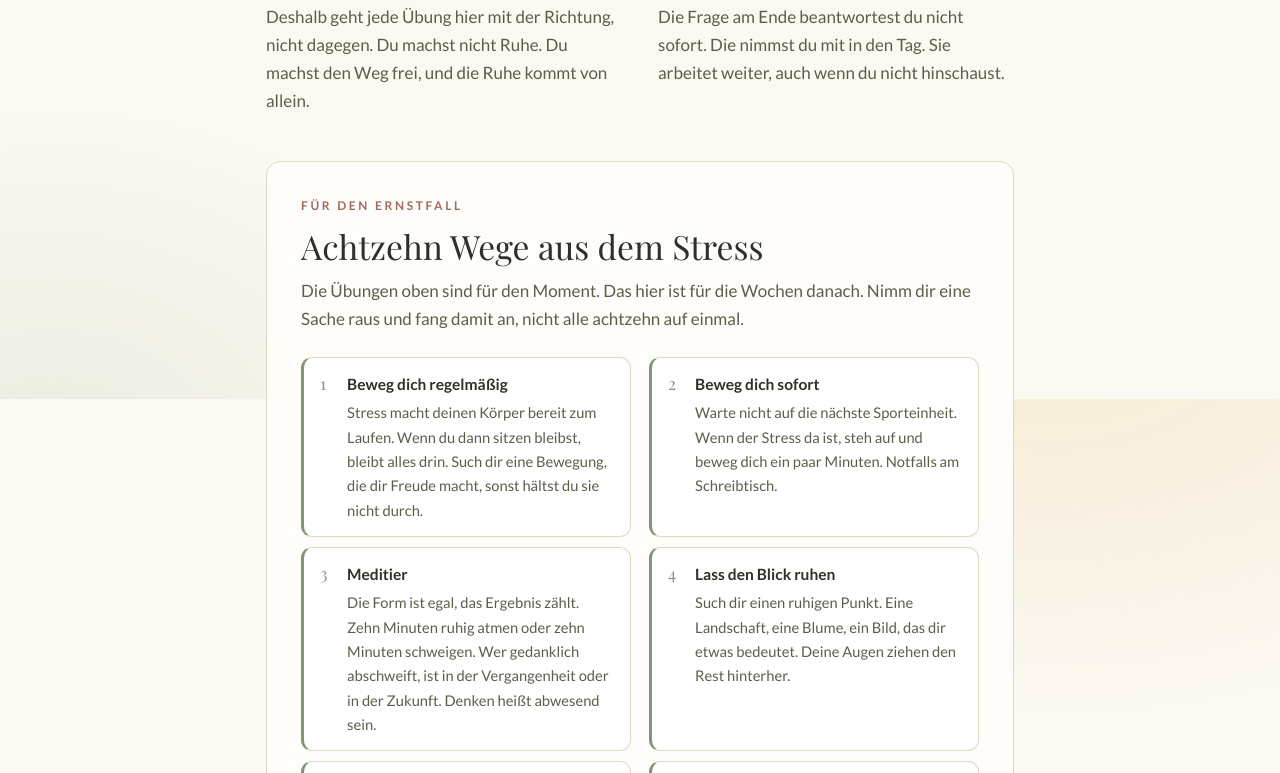
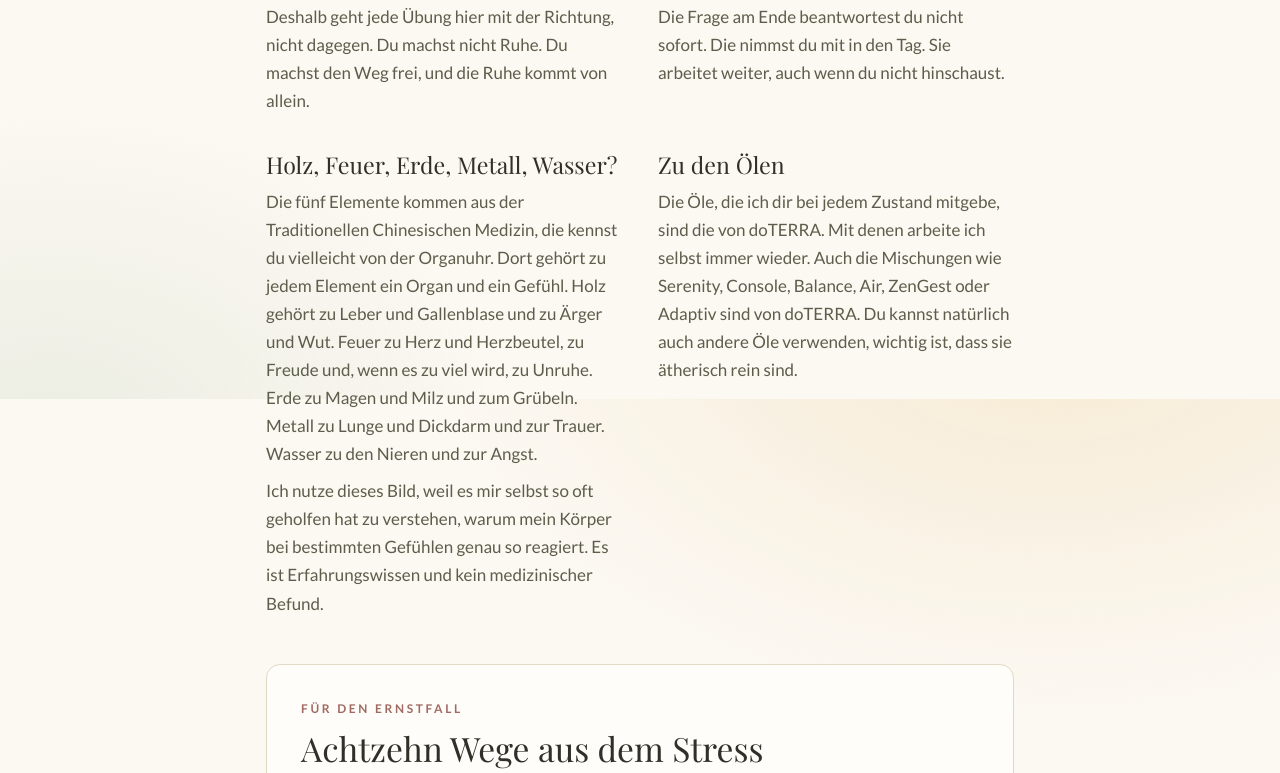
Before and after one commit to InnerVision-Kerstin/ruhe-to-go, a plain HTML site: page index.html in a window 1280 px wide. Shown: the part 1201-1974 px from the top of the page. Drawn offline with nearby package versions, Linux system fonts and the light colour scheme; a web font is replaced by a local one.

Commit message:
Ruhe to go, Erklärung zu den fünf Elementen und den doTERRA Ölen
Co-Authored-By: Claude Opus 5.5 <noreply@anthropic.com>
Claude-Session: https://claude.ai/code/session_01VGdCnbKXzTNDwiWw4ywEzx

```diff
--- a/index.html
+++ b/index.html
@@ -652,6 +652,15 @@
       <p>Nicht wenn es dir gut geht. Genau dann, wenn es dich erwischt. Tipp den Zustand an, lies die drei Zeilen, starte den Timer und mach die Übung wirklich.</p>
       <p>Die Frage am Ende beantwortest du nicht sofort. Die nimmst du mit in den Tag. Sie arbeitet weiter, auch wenn du nicht hinschaust.</p>
     </section>
+    <section>
+      <h2>Holz, Feuer, Erde, Metall, Wasser?</h2>
+      <p>Die fünf Elemente kommen aus der Traditionellen Chinesischen Medizin, die kennst du vielleicht von der Organuhr. Dort gehört zu jedem Element ein Organ und ein Gefühl. Holz gehört zu Leber und Gallenblase und zu Ärger und Wut. Feuer zu Herz und Herzbeutel, zu Freude und, wenn es zu viel wird, zu Unruhe. Erde zu Magen und Milz und zum Grübeln. Metall zu Lunge und Dickdarm und zur Trauer. Wasser zu den Nieren und zur Angst.</p>
+      <p>Ich nutze dieses Bild, weil es mir selbst so oft geholfen hat zu verstehen, warum mein Körper bei bestimmten Gefühlen genau so reagiert. Es ist Erfahrungswissen und kein medizinischer Befund.</p>
+    </section>
+    <section>
+      <h2>Zu den Ölen</h2>
+      <p>Die Öle, die ich dir bei jedem Zustand mitgebe, sind die von doTERRA. Mit denen arbeite ich selbst immer wieder. Auch die Mischungen wie Serenity, Console, Balance, Air, ZenGest oder Adaptiv sind von doTERRA. Du kannst natürlich auch andere Öle verwenden, wichtig ist, dass sie ätherisch rein sind.</p>
+    </section>
   </div>
 
 
@@ -704,7 +713,7 @@
     <p><strong>Das hier ist Mentaltraining, keine Therapie.</strong></p>
     <p>Die Übungen helfen dir durch einen Moment. Sie ersetzen keine Behandlung. Wenn dich ein Zustand über Wochen nicht loslässt, wenn du nicht mehr schläfst oder wenn du dich gar nicht mehr spürst, hol dir bitte Unterstützung. Bei mir, bei einem Therapeuten oder bei deinem Arzt.</p>
     <p>Und wenn du das Gefühl hast, es geht nicht mehr, warte nicht. Ruf jemanden an, der dir zuhört. Das ist keine Schwäche, das ist der erste Schritt.</p>
-    <p><strong>Zu den Ölen.</strong> Öle sind eine Empfehlung und immer eigenverantwortlich anzuwenden. Niemals pur, sondern verdünnt. Verwende nur ätherisch reine Öle und achte immer auf die Herstellung.</p>
+    <p><strong>Zu den Ölen.</strong> Ich verwende doTERRA Öle. Öle sind eine Empfehlung und immer eigenverantwortlich anzuwenden. Niemals pur, sondern verdünnt. Verwende nur ätherisch reine Öle und achte immer auf die Herstellung.</p>
   </div>
 
   <footer>
```
